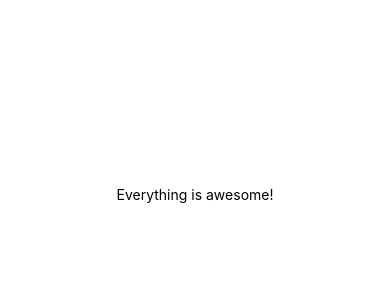
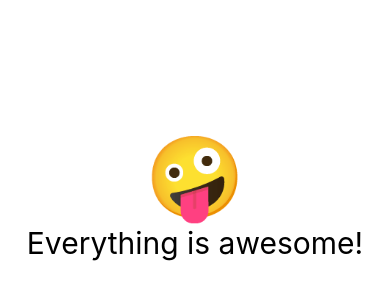
Before and after one commit to NicMortelliti/react-native-tutorial, a React Native app: screen / in a window 390 px wide. Shown: the part 228-528 px from the top of the page. Built offline with nearby package versions, Linux system fonts and the light colour scheme.

Commit message:
change font size

```diff
--- a/App.js
+++ b/App.js
@@ -4,7 +4,8 @@ import { StyleSheet, Text, View } from 'react-native';
 export default function App() {
   return (
     <View style={styles.container}>
-      <Text>Everything is awesome!</Text>
+      <Text style={{ fontSize: 80 }}>🤪</Text>
+      <Text style={{ fontSize: 30 }}>Everything is awesome!</Text>
       <StatusBar style="auto" />
     </View>
   );
```
